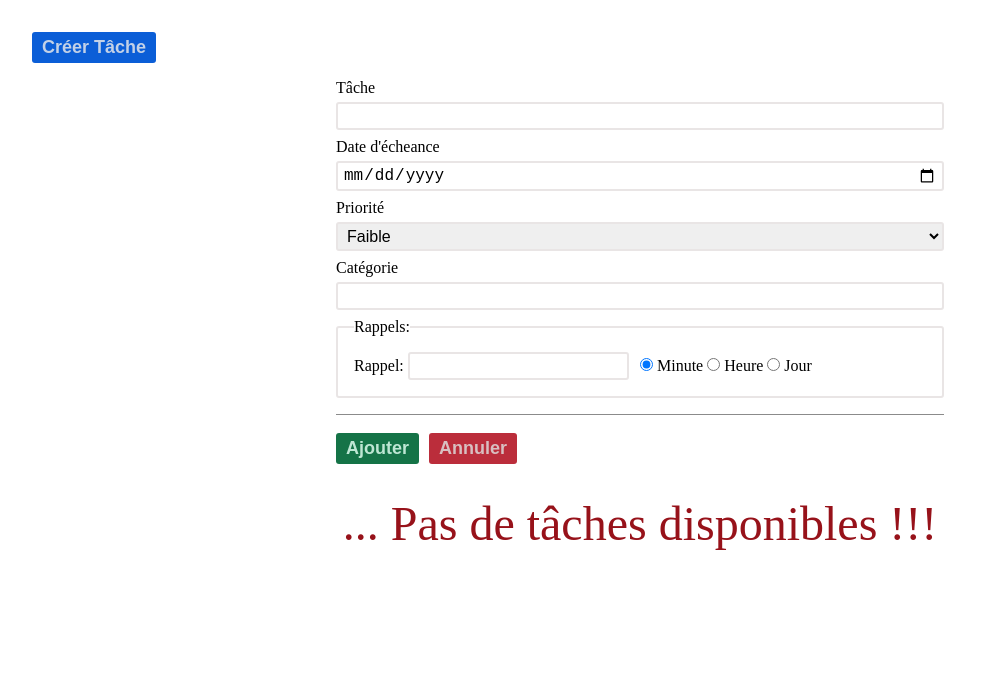
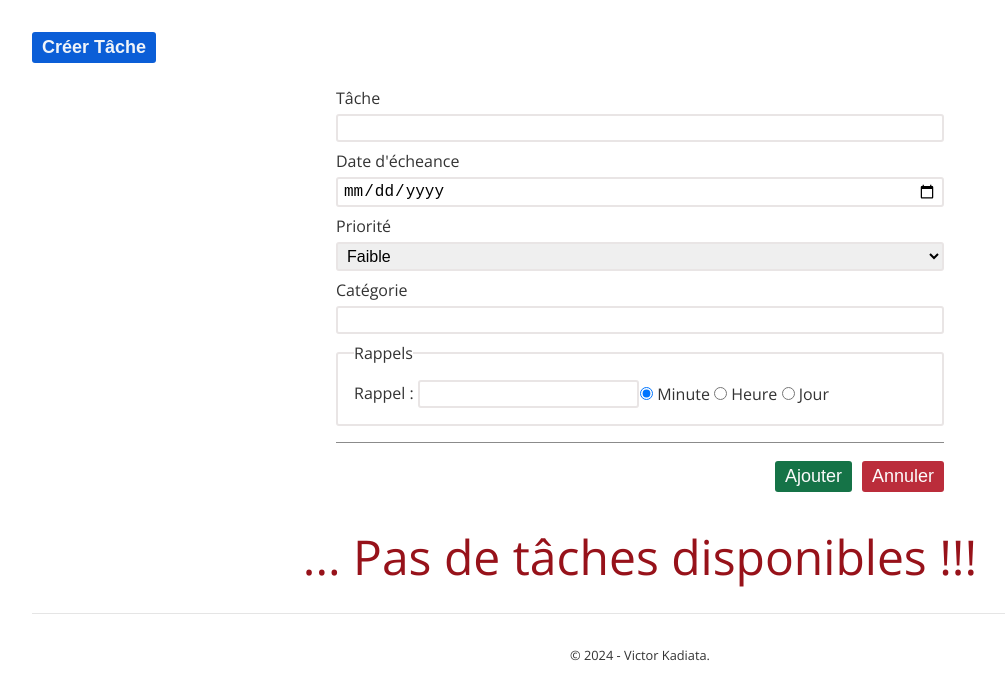
Before and after one commit to vick25/gestionnaire_taches, a plain HTML site: page index.html in a window 1280 px wide. Both pictures are taken after a click on the button "Créer Tâche". Shown: the whole page, without its empty margins (0-1005 px from the left). Drawn offline with nearby package versions, Linux system fonts and the light colour scheme.

Commit message:
Quelques modifications dans le CSS

```diff
--- a/components.js
+++ b/components.js
@@ -3,7 +3,7 @@ const TacheCardComponent = (tache) => {
         <div class="taches__item-wrapper">
             <div class=${tache.estTerminee ? "text-decoration-line-through taches__item_head" : "taches__item_head"}>
                 <h3>${tache.nom}</h3>
-                <p><b>Catégorie</b>: ${tache.categorie}</p>
+                <p><b>Catégorie</b> : ${tache.categorie}</p>
                 <p><b>Priorité</b> : ${tache.priorite}</p>
                 <p><b>Créée le</b> : ${formatDateTime(tache.getDateCreation())}</p>
                 <p><b>Echéance</b> : ${formatDate(tache.dateEcheance)}</p>
--- a/css/style.css
+++ b/css/style.css
@@ -7,9 +7,11 @@
 }
 
 body {
+  font-family: "Open Sans", sans-serif;
   padding: 2em;
   display: grid;
-  gap: 1em;
+  gap: 1.5em;
+  color: #333;
 }
 
 button:disabled {
@@ -22,22 +24,23 @@ button:disabled {
 
 .btn-primary {
   background-color: #0b5ed7;
-  color: #c2d1e7;
+  color: #f0f4f9;
+  font-weight: bold;
 }
 
 .btn-success {
   background-color: #157347;
-  color: #bee6d3;
+  color: #fafafa;
 }
 
 .btn-danger {
   background-color: #bb2d3b;
-  color: #d8bfc1;
+  color: #fdfcfc;
 }
 
 .btn-warning {
   background-color: #ffca2c;
-  color: #efe6d2;
+  color: #231f10;
 }
 
 .text-decoration-line-through {
@@ -66,6 +69,7 @@ button:disabled {
   border-top: 1px solid #8b8b8b;
   margin-top: 0.5em;
   flex-direction: row;
+  justify-content: flex-end;
   gap: 10px;
 }
 
@@ -74,7 +78,7 @@ button {
   padding: 5px 10px;
   border: none;
   border-radius: 3px;
-  font-weight: bold;
+  /* font-weight: bold; */
   cursor: pointer;
 }
 
@@ -138,6 +142,13 @@ select {
   padding: 0.75em;
   border-radius: 10px;
   gap: 1em;
+  box-shadow: 0 4px 8px rgba(0, 0, 0, 0.1);
+  transition: transform 0.3s ease, box-shadow 0.3s ease;
+}
+
+.taches__item:hover {
+  transform: translateY(-10px);
+  box-shadow: 0 8px 16px rgba(0, 0, 0, 0.2);
 }
 
 .taches__item-wrapper {
@@ -166,6 +177,18 @@ select {
   gap: 1em;
 }
 
+footer {
+  padding: 2em;
+  border-top: 1px solid rgba(0, 0, 0, 0.1);
+  & p {
+    text-align: center;
+  }
+}
+
+.text-small {
+  font-size: 0.8rem;
+}
+
 @media screen and (min-width: 650px) {
   .main_action {
     width: 50%;
--- a/index.html
+++ b/index.html
@@ -6,6 +6,10 @@
     <meta name="viewport" content="width=device-width, initial-scale=1.0">
     <title>Gestionnaire des Tâches</title>
     <link rel="stylesheet" href="./css/style.css">
+    <link rel="preconnect" href="https://fonts.googleapis.com">
+    <link rel="preconnect" href="https://fonts.gstatic.com" crossorigin>
+    <link href="https://fonts.googleapis.com/css2?family=Open+Sans:ital,wght@0,300..800;1,300..800&display=swap"
+        rel="stylesheet">
     <script src="./utils.js"></script>
     <script src="./components.js" defer></script>
     <script src="./main.js" defer></script>
@@ -42,9 +46,9 @@
                 </div>
 
                 <fieldset>
-                    <legend>Rappels:</legend>
+                    <legend>Rappels</legend>
                     <div>
-                        <label for="tacheRappel">Rappel:</label>
+                        <label for="tacheRappel">Rappel :</label>
                         <input type="number" id="tacheRappel" name="tacheRappel" required>
                     </div>
                     <div>
@@ -68,6 +72,10 @@
             <p>... Pas de tâches disponibles !!!</p>
         </section>
     </main>
+
+    <footer>
+        <p class="text-small">&copy; 2024 - Victor Kadiata.</p>
+    </footer>
 </body>
 
 </html>
```
